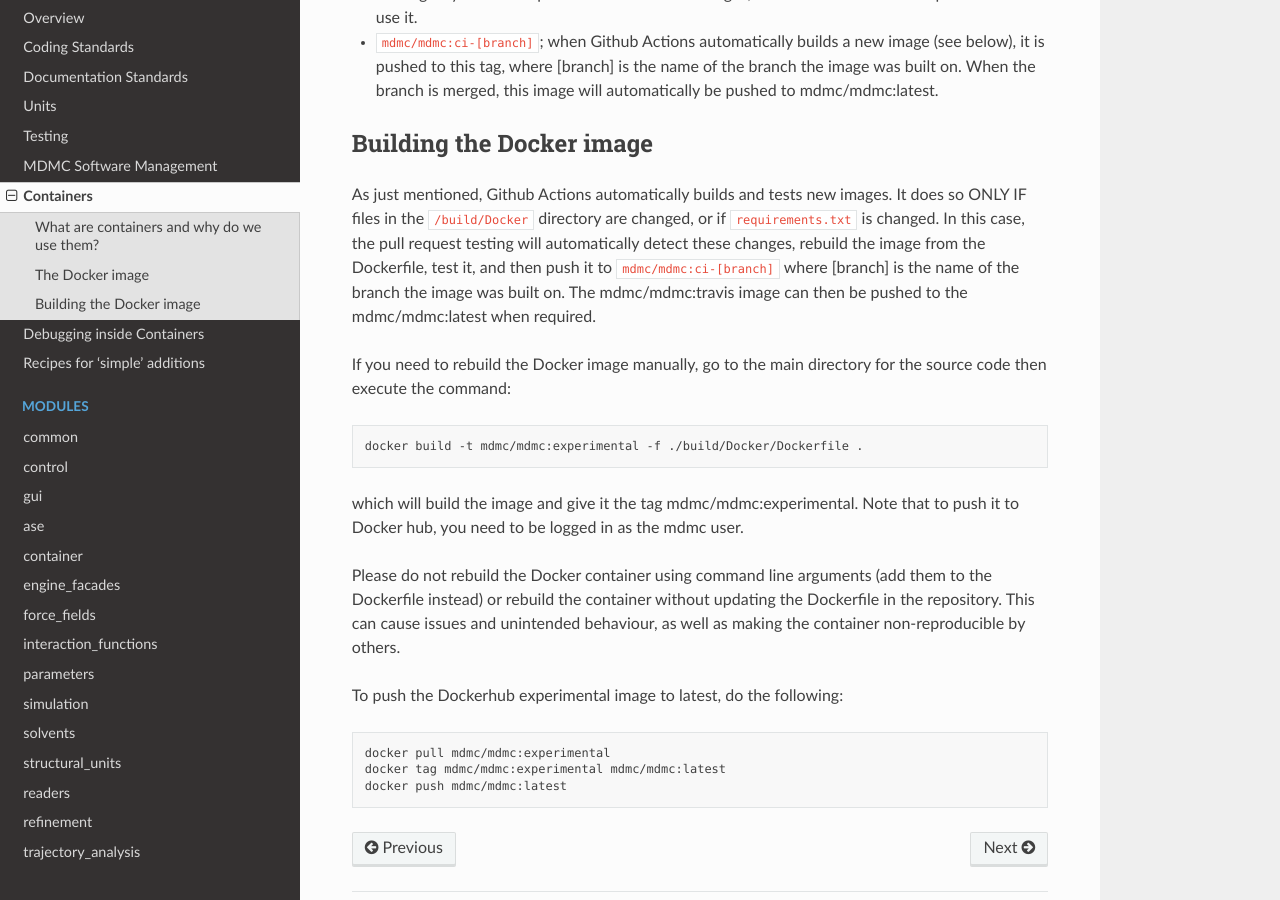
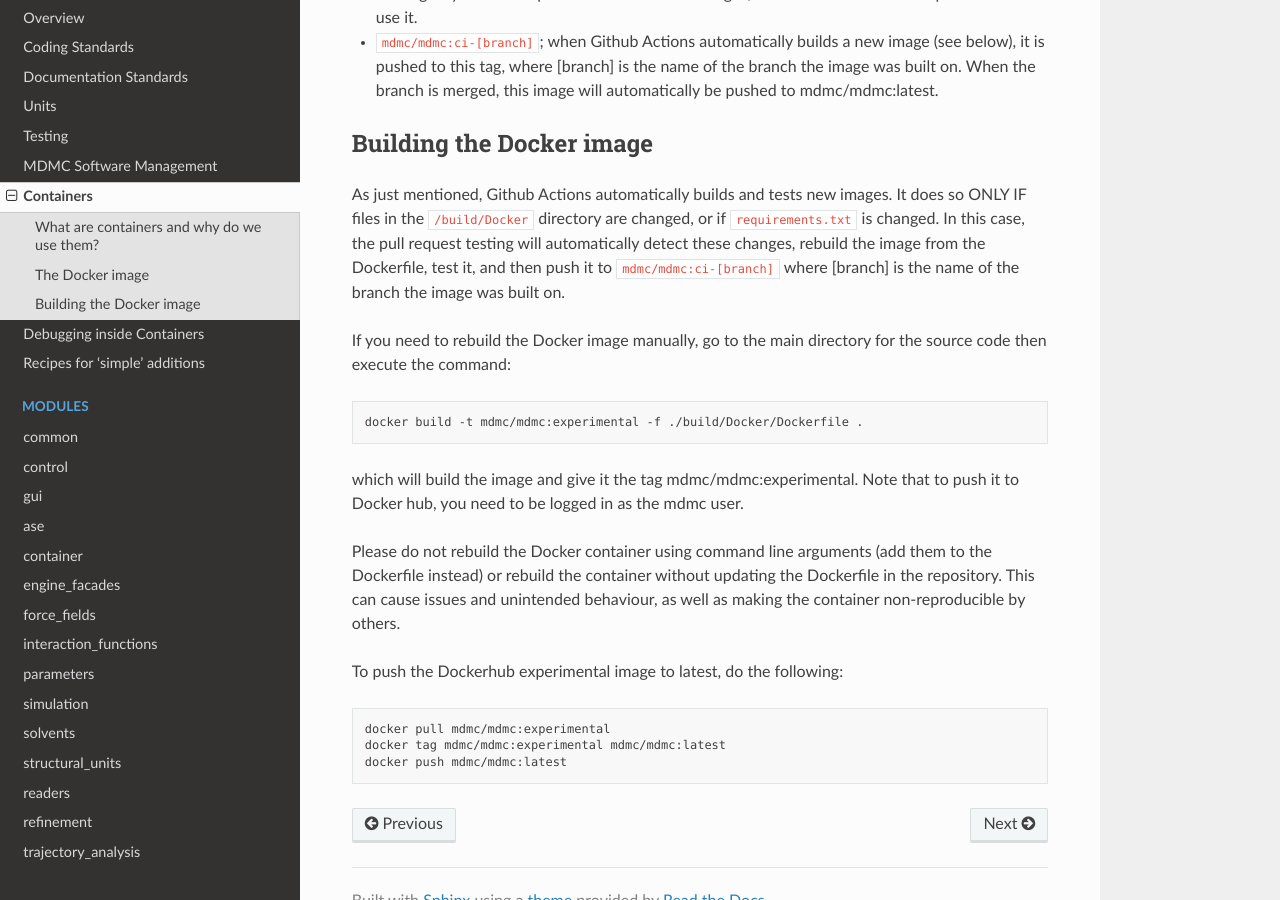
Before and after one commit to ISISNeutronMuon/MDMC, a Sphinx documentation site: the page built from doc/pages/developer/containers.rst, in a window 1280 px wide and 900 px high, scrolled down 1133 px. Built offline with Sphinx 7.4.7 and the Read the Docs theme 2.0.0, drawn with Linux system fonts in a browser that asks for light colours.

Commit message:
Update containers.rst

```diff
--- a/doc/pages/developer/containers.rst
+++ b/doc/pages/developer/containers.rst
@@ -34,7 +34,7 @@
 Building the Docker image
 -------------------------
 
-As just mentioned, Github Actions automatically builds and tests new images. It does so ONLY IF files in the ``/build/Docker`` directory are changed, or if ``requirements.txt`` is changed. In this case, the pull request testing will automatically detect these changes, rebuild the image from the Dockerfile, test it, and then push it to ``mdmc/mdmc:ci-[branch]`` where [branch] is the name of the branch the image was built on. The mdmc/mdmc:travis image can then be pushed to the mdmc/mdmc:latest when required.
+As just mentioned, Github Actions automatically builds and tests new images. It does so ONLY IF files in the ``/build/Docker`` directory are changed, or if ``requirements.txt`` is changed. In this case, the pull request testing will automatically detect these changes, rebuild the image from the Dockerfile, test it, and then push it to ``mdmc/mdmc:ci-[branch]`` where [branch] is the name of the branch the image was built on.
 
 If you need to rebuild the Docker image manually, go to the main directory for the source code then execute the command:
 
```
